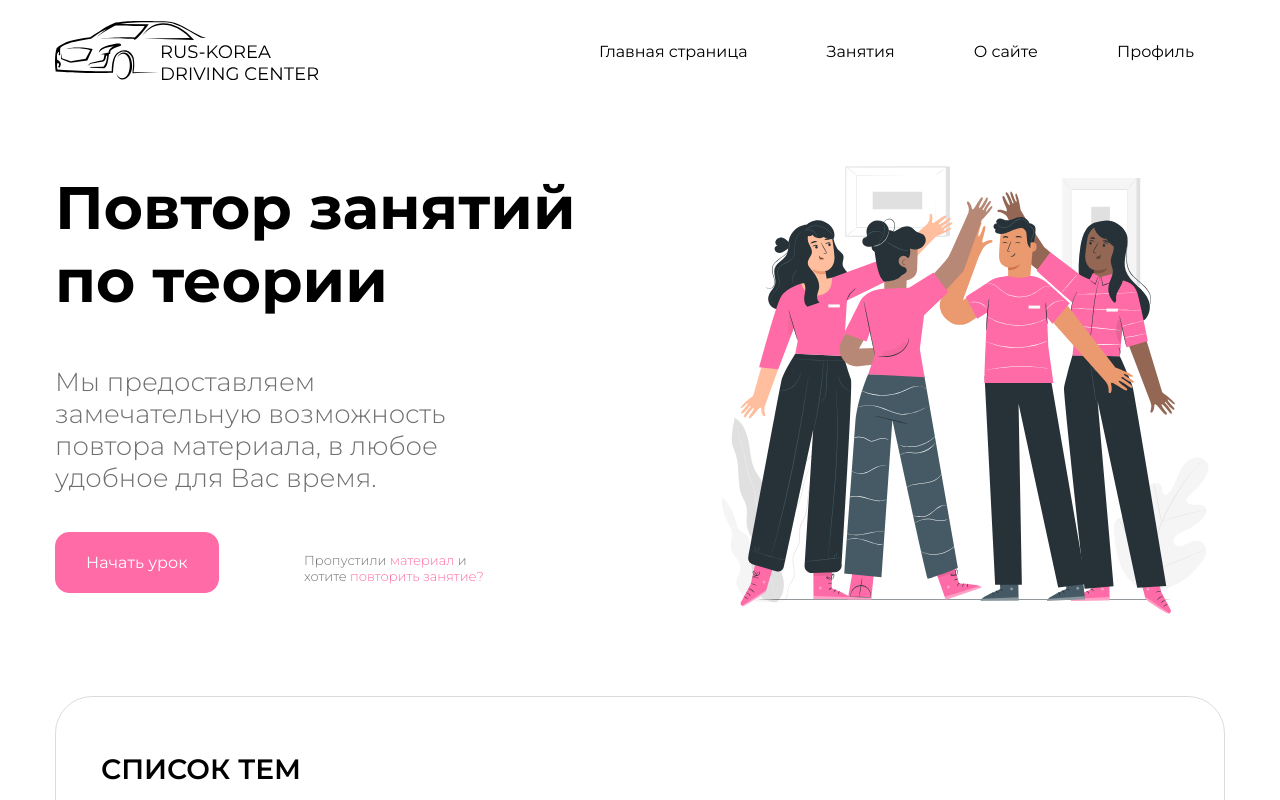
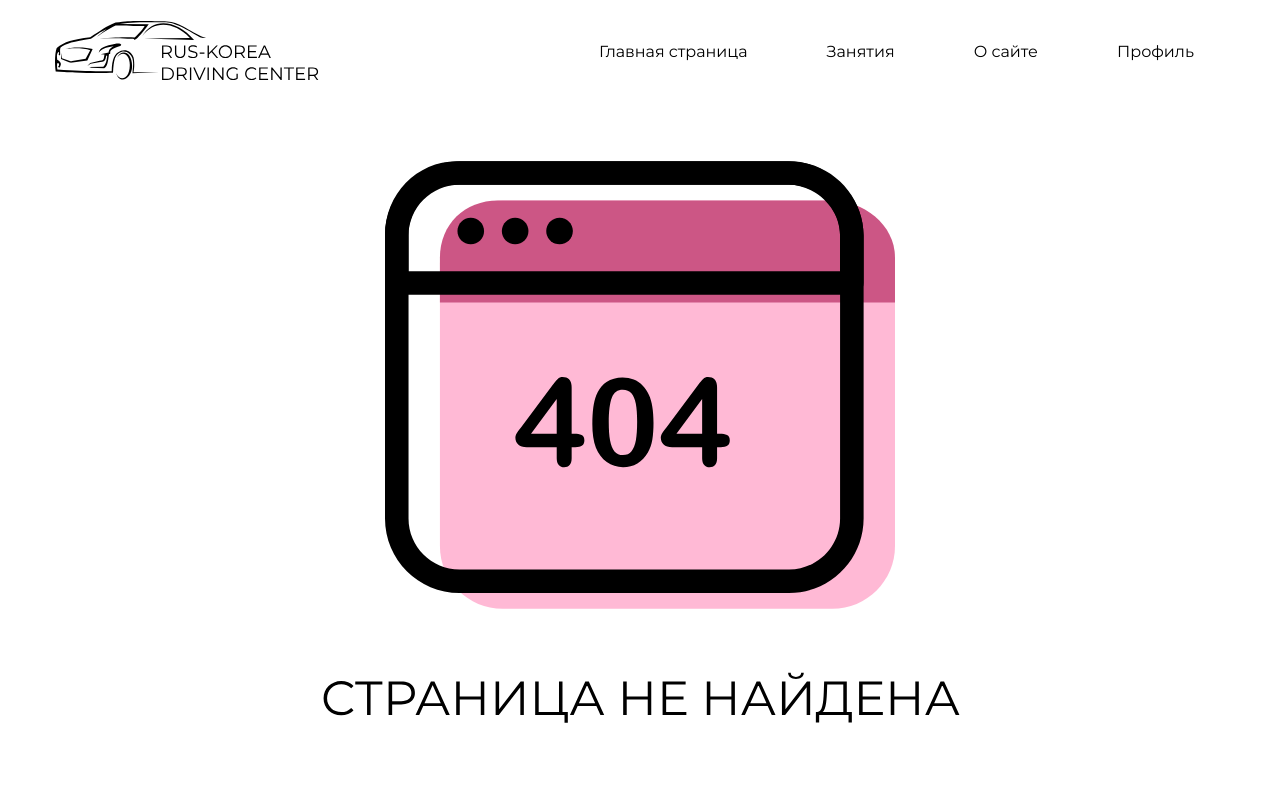
Before and after one commit to cprKorzh/repeat-site-react, a React (Create React App) app: page /404 in a window 1280 px wide. Shown: the top 800 px of the page. Built offline with nearby package versions, Linux system fonts and the light colour scheme.

Commit message:
New commit

```diff
--- a/public/index.html
+++ b/public/index.html
@@ -9,8 +9,6 @@
       name="description"
       content="Hey, developer! If you're interested in checking the work of this website, feel free to visit: https://github.com/cprKorzh?tab=repositories/ Cookies, kindness, and hot coffee :3"
     />
-    <link rel="apple-touch-icon" href="%PUBLIC_URL%/logo192.png" />
-    <link rel="manifest" href="%PUBLIC_URL%/manifest.json" />
     <link rel="preconnect" href="https://fonts.googleapis.com">
     <link rel="preconnect" href="https://fonts.gstatic.com" crossorigin>
     <link href="https://fonts.googleapis.com/css2?family=Montserrat:wght@300;400;500;600;700&display=swap" rel="stylesheet">
--- a/src/App.js
+++ b/src/App.js
@@ -1,14 +1,14 @@
 //mainReact
 import React from "react";
 //components
-import LiksRoute from "./router/router";
+import LinksRoute from "./router/router";
 //style
 import "./components/generalStyles.css";
 //other
 
 function App() {
 	return (
-		<LiksRoute/>
+		<LinksRoute/>
 	);
 }
 
--- a/src/router/router.js
+++ b/src/router/router.js
@@ -2,7 +2,7 @@ import React from "react";
 import { BrowserRouter as Router, Routes, Route, Navigate } from "react-router-dom";
 import { NotFound, About, Home, Lessons, Profile, ExampleLesson } from "../pages";
 
-const LiksRoute = () => {
+const LinksRoute = () => {
 	return (
 		<Router>
 			<Routes>
@@ -10,14 +10,12 @@ const LiksRoute = () => {
 				<Route path="/about" element={<About/>} />
 				<Route path="/lessons" element={<Lessons/>} />
 				<Route path="/profile" element={<Profile/>} />
-
 				<Route path="/examplelesson" element={<ExampleLesson/>} />
-
-				<Route path="*" element={<Navigate to="/"/>} />
-				<Route path="/404" element={<Home/>} />
+				<Route path="*" element={<Navigate to="/404"/>} />
+				<Route path="/404" element={<NotFound/>} />
 			</Routes>
 		</Router>
 	);
 };
 
-export default LiksRoute;
+export default LinksRoute;
```
